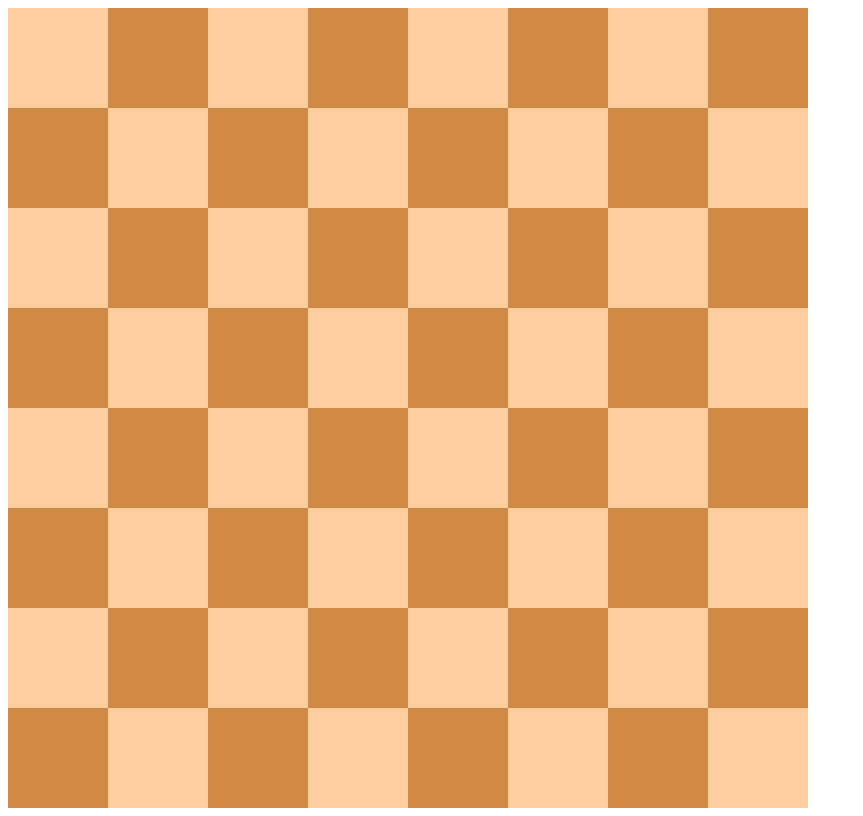
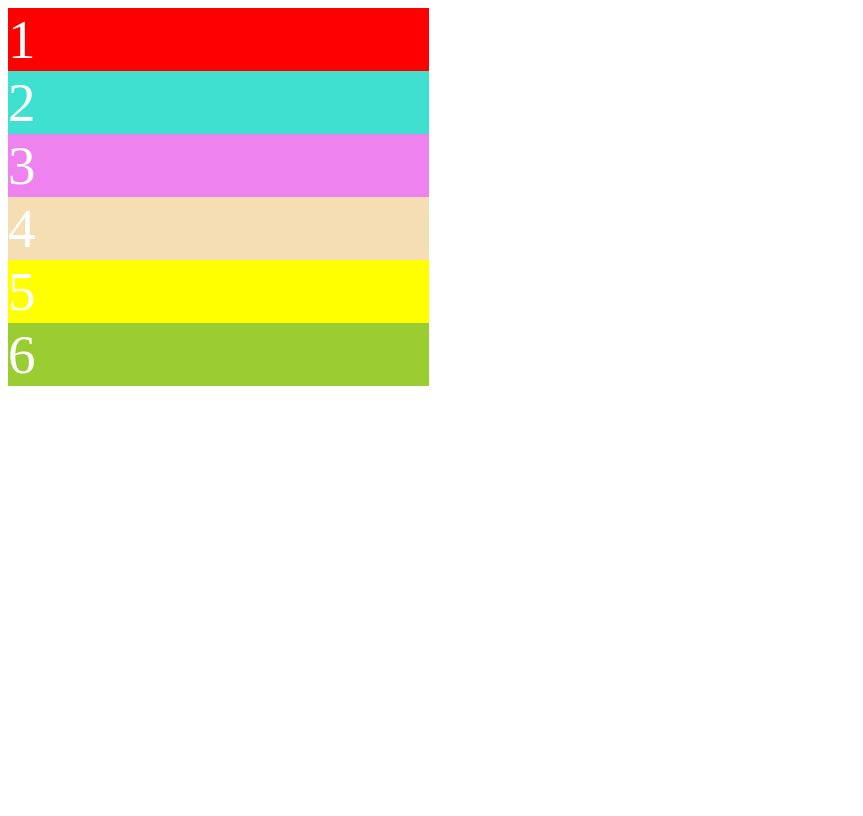
Before and after one commit to MDarmussa/Flex, a plain HTML site: page classPractice/test1.html in a window 1280 px wide. Shown: the whole page, without its empty margins (0-863 px from the left). Drawn offline with Linux system fonts and the light colour scheme.

Commit message:
adding new file

```diff
--- a/classPractice/test1.html
+++ b/classPractice/test1.html
@@ -8,110 +8,46 @@
      <style>
           .container {
                display: flex;
-               flex-wrap: wrap;
-               width: 800px;
-          }
-          .column {
-               display: flex;
+               font-size: 55px;
+               /* border: 5px solid blue; */
+               height: 10vh;
+               /* justify-content: center; */
+               /* padding: 10px; */
+               /* align-items: center; */
+               color: white;
+               /* flex-wrap: wrap; */
+               align-content: center;
 
           }
-          .cell {
-               display: flex;
-               background-color: #ffce9e;
-               width: 100px;
-               height: 100px;
+          .box {
+               /* flex: 1; */
+               font: 2px;
+               width: 33.3%;
+
           }
-          .column:nth-child(even) > .cell:nth-child(odd) {
-               background-color: #d18a46;
+          .box:nth-child(even) {
+               /* align-self: stretch; */
+               /* padding-bottom: 200px; */
+
+
           }
-          .column:nth-child(odd) >  .cell:nth-child(even) {
-               background-color: #d18a46;
-          }
+
+
 
      </style>
 </head>
 <body>
      <div class="container">
-          <div class="column">
-               <div class="cell"></div>
-               <div class="cell"></div>
-               <div class="cell"></div>
-               <div class="cell"></div>
-               <div class="cell"></div>
-               <div class="cell"></div>
-               <div class="cell"></div>
-               <div class="cell"></div>
+          <div class="box">
+               <div class="box1" style="background-color: red;">1</div>
+               <div class="box2" style="background-color: turquoise;">2</div>
+               <div class="box3" style="background-color: violet;">3</div>
+               <div class="box4" style="background-color: wheat;">4</div>
+               <div class="box5" style="background-color: yellow;">5</div>
+               <div class="box6" style="background: yellowgreen;">6</div>
           </div>
-          <div class="column">
-               <div class="cell"></div>
-               <div class="cell"></div>
-               <div class="cell"></div>
-               <div class="cell"></div>
-               <div class="cell"></div>
-               <div class="cell"></div>
-               <div class="cell"></div>
-               <div class="cell"></div>
-          </div>
-          <div class="column">
-               <div class="cell"></div>
-               <div class="cell"></div>
-               <div class="cell"></div>
-               <div class="cell"></div>
-               <div class="cell"></div>
-               <div class="cell"></div>
-               <div class="cell"></div>
-               <div class="cell"></div>
-          </div>
-          <div class="column">
-               <div class="cell"></div>
-               <div class="cell"></div>
-               <div class="cell"></div>
-               <div class="cell"></div>
-               <div class="cell"></div>
-               <div class="cell"></div>
-               <div class="cell"></div>
-               <div class="cell"></div>
-          </div>
-          <div class="column">
-               <div class="cell"></div>
-               <div class="cell"></div>
-               <div class="cell"></div>
-               <div class="cell"></div>
-               <div class="cell"></div>
-               <div class="cell"></div>
-               <div class="cell"></div>
-               <div class="cell"></div>
-          </div>
-          <div class="column">
-               <div class="cell"></div>
-               <div class="cell"></div>
-               <div class="cell"></div>
-               <div class="cell"></div>
-               <div class="cell"></div>
-               <div class="cell"></div>
-               <div class="cell"></div>
-               <div class="cell"></div>
-          </div>
-          <div class="column">
-               <div class="cell"></div>
-               <div class="cell"></div>
-               <div class="cell"></div>
-               <div class="cell"></div>
-               <div class="cell"></div>
-               <div class="cell"></div>
-               <div class="cell"></div>
-               <div class="cell"></div>
-          </div>
-          <div class="column">
-               <div class="cell"></div>
-               <div class="cell"></div>
-               <div class="cell"></div>
-               <div class="cell"></div>
-               <div class="cell"></div>
-               <div class="cell"></div>
-               <div class="cell"></div>
-               <div class="cell"></div>
-          </div>
+
      </div>
+
 </body>
 </html>
```
Also changed, not shown: classPractice/MondrianPainting.html (added, +116 -0 lines), classPractice/three-Col-Layout.html (+1 -0 lines).
